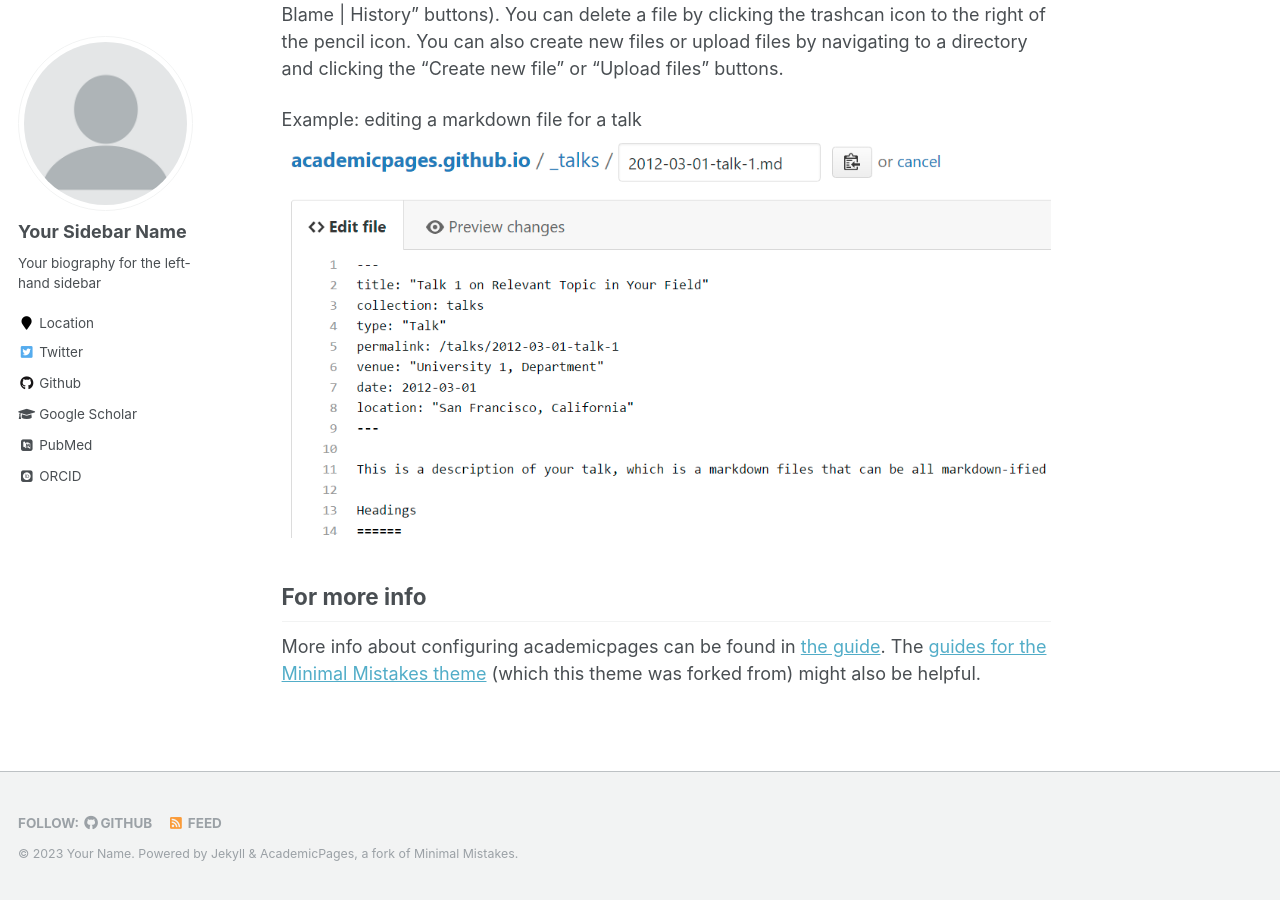
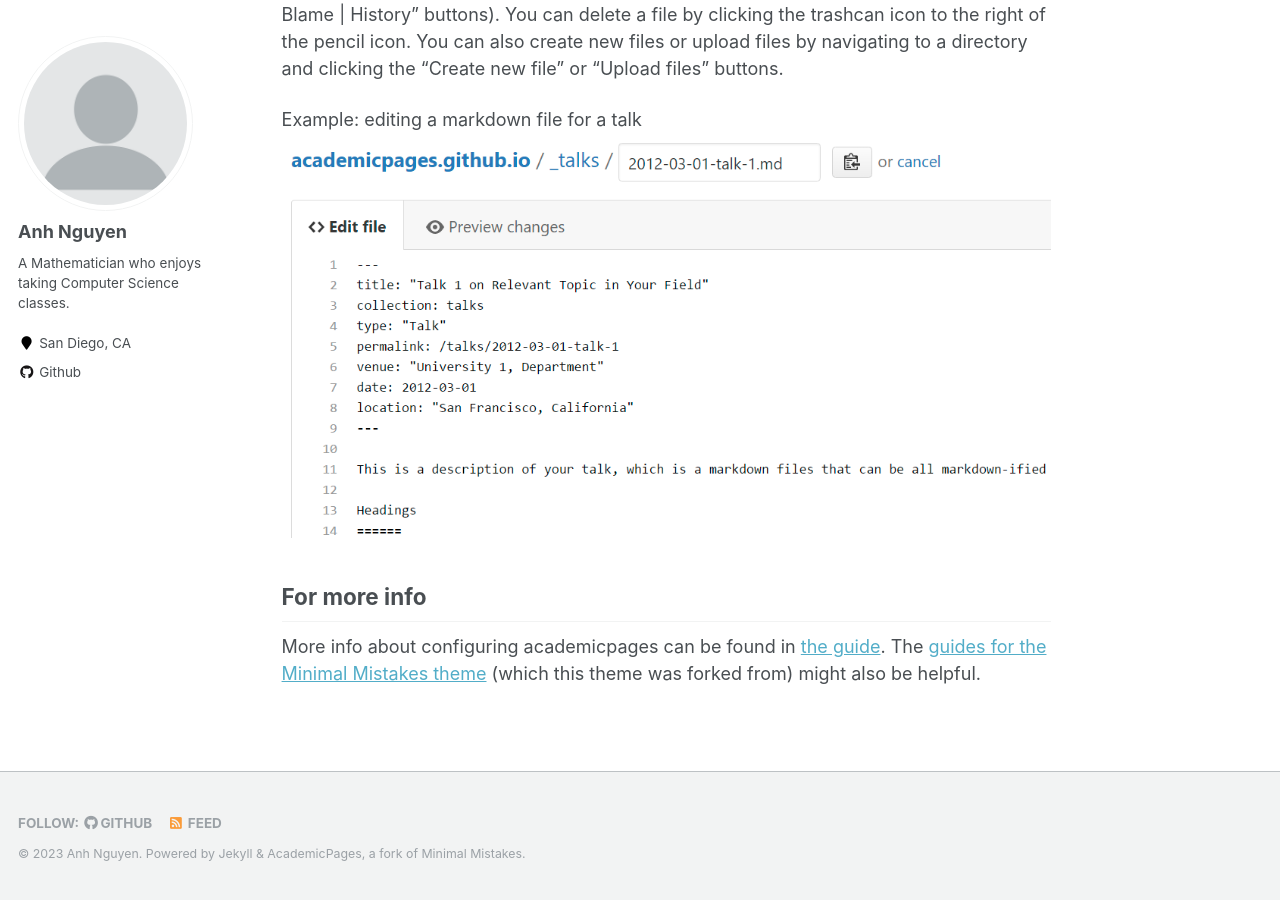
Before and after one commit to anhdnguy/anhdnguy.github.io, a Jekyll site: the page built from _pages/about.md, in a window 1280 px wide and 900 px high, scrolled down 2463 px. Built offline with Jekyll 4.4.1, drawn with Linux system fonts in a browser that asks for light colours; some web fonts are replaced; some of the changed text lies outside the part shown.

Commit message:
Update _config.yml

```diff
--- a/_config.yml
+++ b/_config.yml
@@ -7,16 +7,17 @@
 
 # Site Settings
 locale                   : "en-US"
-title                    : "Your Name / Site Title"
+title                    : "Anh Nguyen"
 title_separator          : "-"
-name                     : &name "Your Name"
-description              : &description "personal description"
-url                      : https://academicpages.github.io # the base hostname & protocol for your site e.g. "https://mmistakes.github.io"
+name                     : &name "Anh Nguyen"
+description              : &description "My Portfolio"
+url                      : https://anhducnguyen0122.github.io # the base hostname & protocol for your site e.g. "https://mmistakes.github.io"
 baseurl                  : "" # the subpath of your site, e.g. "/blog"
-repository               : "academicpages/academicpages.github.io"
+repository               : "anhducnguyen0122/anhducnguyen0122.github.io"
 teaser                   :  # filename of teaser fallback teaser image placed in /images/, .e.g. "500x300.png"
 breadcrumbs              : false # true, false (default)
 words_per_minute         : 160
+search                   : true
 future                   : true
 read_more                : "disabled" # if enabled, adds "Read more" links to excerpts
 talkmap_link             : false #change to true to add link to talkmap on talks page
@@ -80,13 +81,13 @@ analytics:
 
 # Site Author
 author:
-  name             : "Your Sidebar Name"
+  name             : "Anh Nguyen"
   avatar           : "profile.png"
-  bio              : "Your biography for the left-hand sidebar"
-  location         : "Location"
+  bio              : "A Mathematician who enjoys taking Computer Science classes."
+  location         : "San Diego, CA"
   employer         :
-  pubmed           : "https://www.ncbi.nlm.nih.gov/pubmed/?term=john+snow"
-  googlescholar    : "http://yourfullgooglescholarurl.com"
+  pubmed           :
+  googlescholar    :
   email            :
   researchgate     :  # example: "https://www.researchgate.net/profile/yourprofile"
   uri              :
@@ -96,20 +97,20 @@ author:
   flickr           :
   facebook         :
   foursquare       :
-  github           : "academicpages"
+  github           : "anhducnguyen0122"
   google_plus      :
   keybase          :
   instagram        :
   impactstory      : #"https://profiles.impactstory.org/u/xxxx-xxxx-xxxx-xxxx"
   lastfm           :
   linkedin         :
-  orcid            : "http://orcid.org/yourorcidurl"
+  orcid            : #"http://orcid.org/yourorcidurl"
   pinterest        :
   soundcloud       :
   stackoverflow    : # http://stackoverflow.com/users/123456/username
   steam            :
   tumblr           :
-  twitter          : "replacethistwitterhandle"
+  twitter          : #"replacethistwitterhandle"
   vine             :
   weibo            :
   xing             :
```
